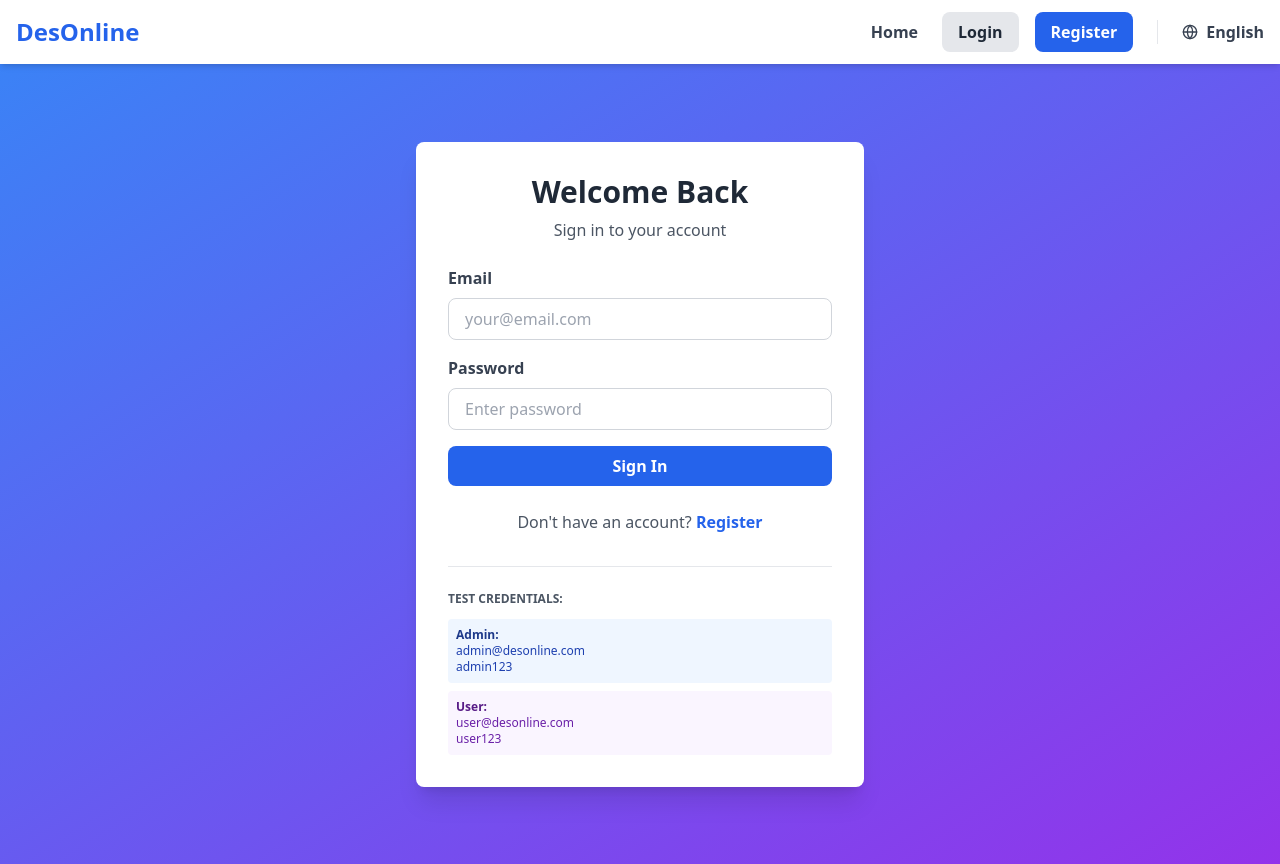
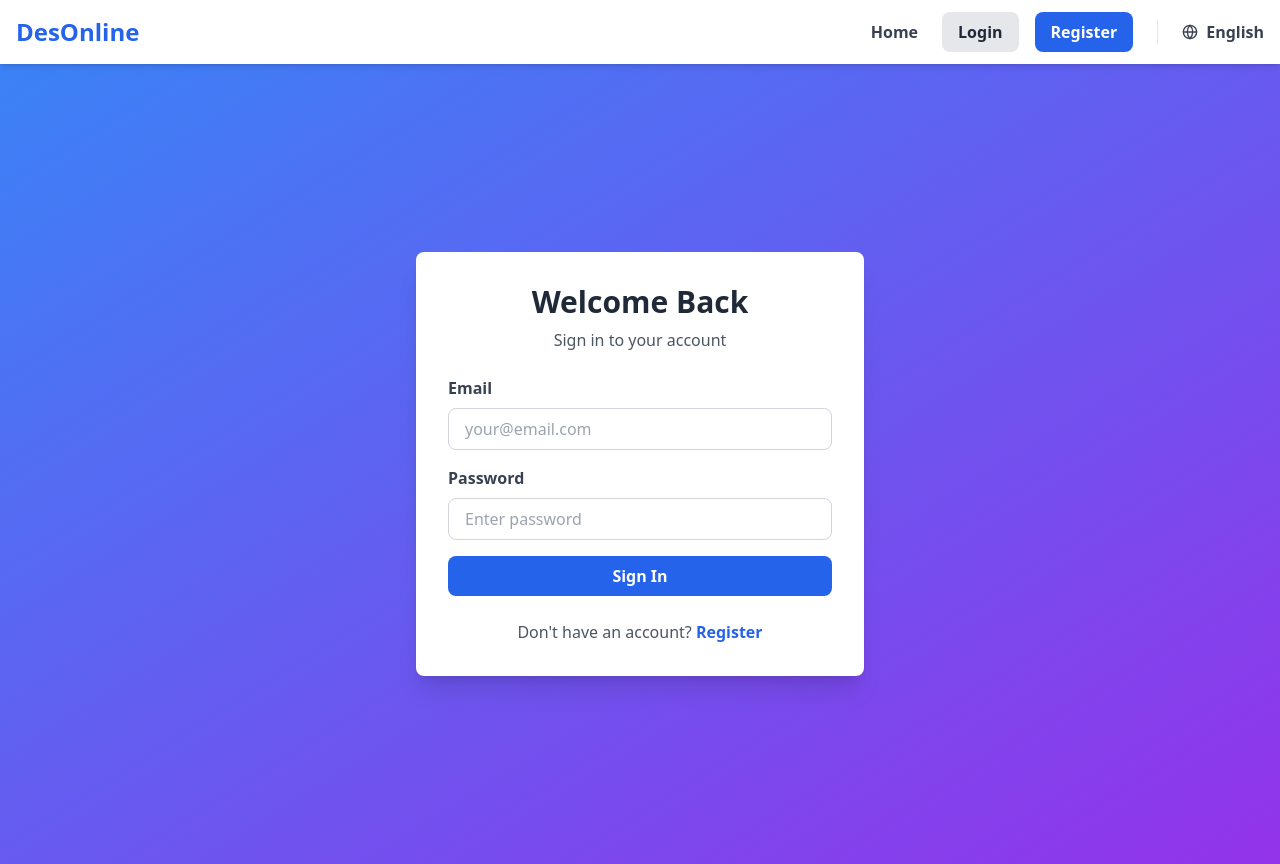
Before and after one commit to davewish/desonline, a React (Vite) app in the folder frontend/: page /login in a window 1280 px wide. Built offline with nearby package versions, Linux system fonts and the light colour scheme; no server answers.

Commit message:
refact: remove test credentials from login page

```diff
--- a/frontend/src/pages/LoginPage.jsx
+++ b/frontend/src/pages/LoginPage.jsx
@@ -126,25 +126,6 @@ const LoginPage = () => {
             Register
           </a>
         </p>
-
-        {/* Test Credentials Info */}
-        <div className="mt-8 pt-6 border-t border-gray-200">
-          <p className="text-xs font-semibold text-gray-600 mb-3">
-            TEST CREDENTIALS:
-          </p>
-          <div className="space-y-2 text-xs">
-            <div className="bg-blue-50 p-2 rounded">
-              <p className="font-semibold text-blue-900">Admin:</p>
-              <p className="text-blue-800">admin@desonline.com</p>
-              <p className="text-blue-800">admin123</p>
-            </div>
-            <div className="bg-purple-50 p-2 rounded">
-              <p className="font-semibold text-purple-900">User:</p>
-              <p className="text-purple-800">user@desonline.com</p>
-              <p className="text-purple-800">user123</p>
-            </div>
-          </div>
-        </div>
       </div>
     </div>
   );
```
